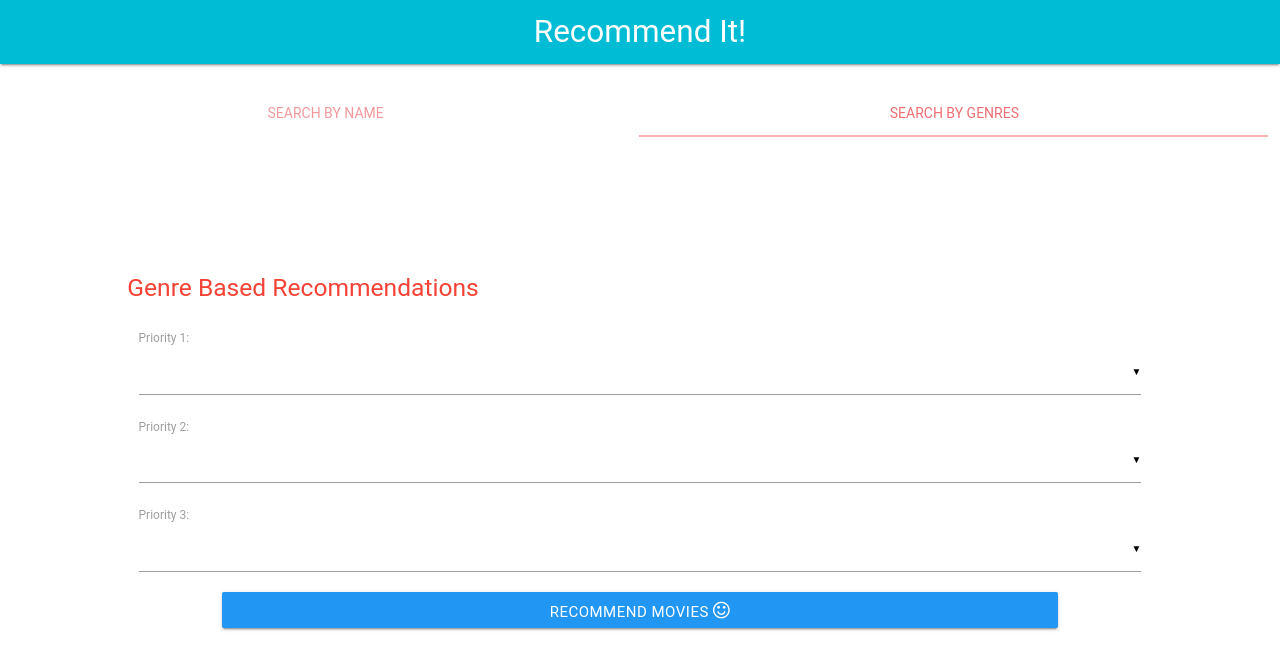
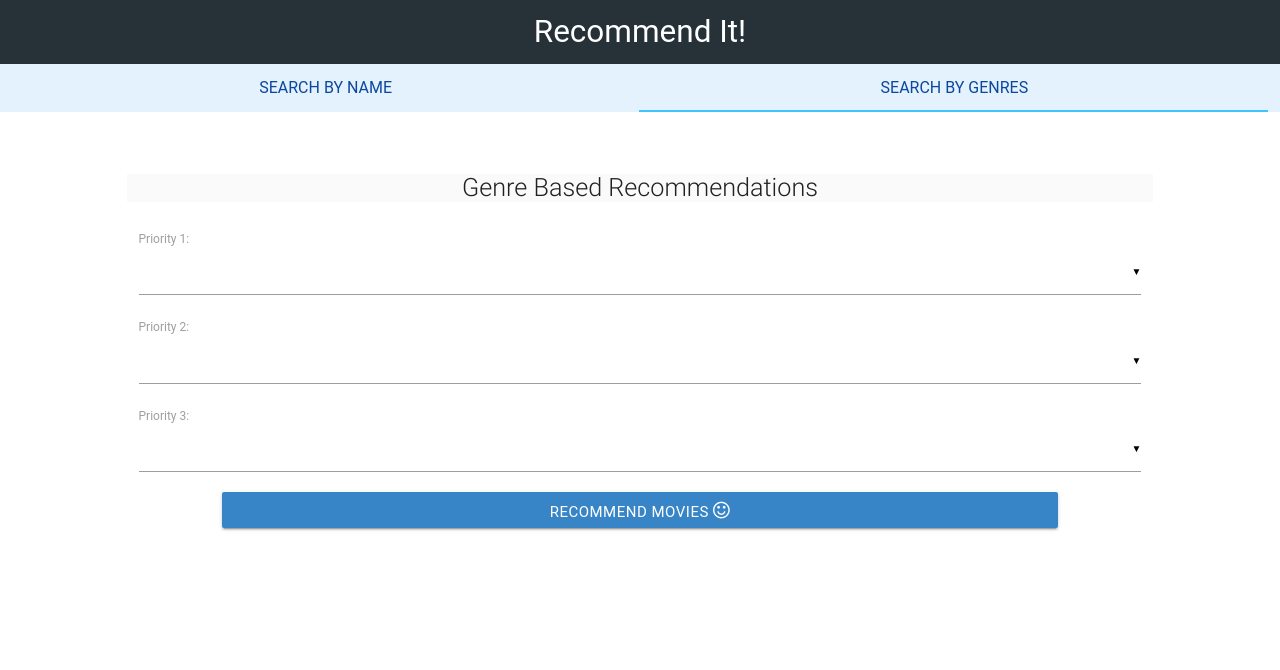
Before and after one commit to pratulyab/movie-recommender, a Django app: page / in a window 1280 px wide. Shown: the top 670 px of the page. Run offline with Django 3.2, Linux system fonts and the light colour scheme; data that the repository does not hold is empty; some libraries are stand-ins or nearby versions; some web fonts are replaced.

Commit message:
Change colour scheme of landing; Apply accordingly

```diff
--- a/recommender/templates/landing.html
+++ b/recommender/templates/landing.html
@@ -1,9 +1,17 @@
 {% extends 'base.html' %}
 {% block title %}Movie Recommender | Movielens Dataset{% endblock %}
+
+{% block head %}
+<style>
+	.indicator {background-color: #40c4ff !important}
+	.tabs .tab a:hover, .tabs .tab a.active, .tabs .tab a {color: #0d47a1 !important; font-size: 16px;}
+</style>
+{% endblock %}
+
 {% block header %}
 <nav>
-    <div class="nav-wrapper cyan">
-      <a href="#" class="brand-logo center">Recommend It!</a>
+    <div class="nav-wrapper blue-grey darken-4">
+      <a href="/" class="brand-logo center">Recommend It!</a>
       <!-- <ul id="nav-mobile" class="left hide-on-med-and-down">
         <li><a href="sass.html">Sass</a></li>
         <li><a href="badges.html">Components</a></li>
@@ -48,15 +56,15 @@
 
 
 <div class="row">
-    <div class="col s12">
-      <ul class="tabs" style="margin-top:25px;">
+    <div class="col s12 blue lighten-5">
+      <ul class="tabs blue lighten-5">
         <li class="tab col s3 m4 l6"><a href="#nameSearch">Search by Name</a></li>
         <li class="tab col s3 m4 l6"><a class="active" href="#GSearch">Search by Genres</a></li>
         </ul>
     </div>
-    <div id="nameSearch" class="col s12">
+    <div id="nameSearch" class="col s12" style="margin-top:50px">
 
-        <div class="row" style="margin-top:225px;">
+        <div class="row">
             <form class="col s12 m10 offset-m1 l8 offset-l2" action="{% url 'search' %}" method="GET" id="search-form" style="position: relative">
             <div class="input-field">
               <input id="search" name="query" type="search" placeholder="Search Movies..." required>
@@ -67,15 +75,15 @@
     </div>
 
 
-  <div id="GSearch" class="col s12" style="margin-top:125px;">
+  <div id="GSearch" class="col s12" style="margin-top:50px;">
 
     <div class="col s10 offset-s1" id="genre-form-div">
-    <h5 class="red-text">Genre Based Recommendations</h5>
+    <h5 class="center-align grey lighten-5 flow-text">Genre Based Recommendations</h5>
     <form class="col s12" id="genre-form" action="{% url 'genre' %}" method="POST">
       {% csrf_token %}
       {{ genre_form.as_p }}
       <div class="row">
-        <button class="col s10 offset-s1 btn btn-waves blue" type="submit">Recommend Movies <i class="fa fa-smile-o"></i></button>
+        <button style="background-color: #3785c7" class="col s10 offset-s1 btn btn-waves" type="submit">Recommend Movies <i class="fa fa-smile-o"></i></button>
       </div>
     </form>
       <div class="col s10 offset-s1" id="genre-preloader"></div>
```
